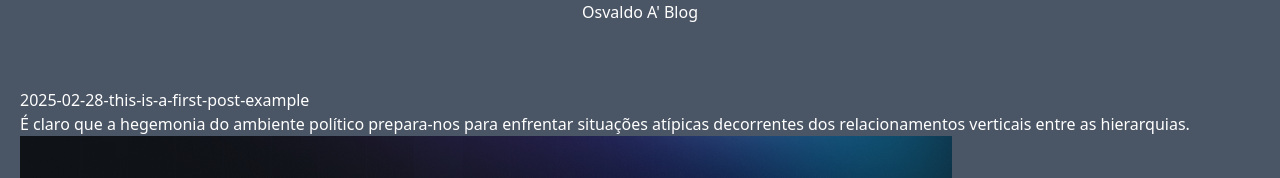
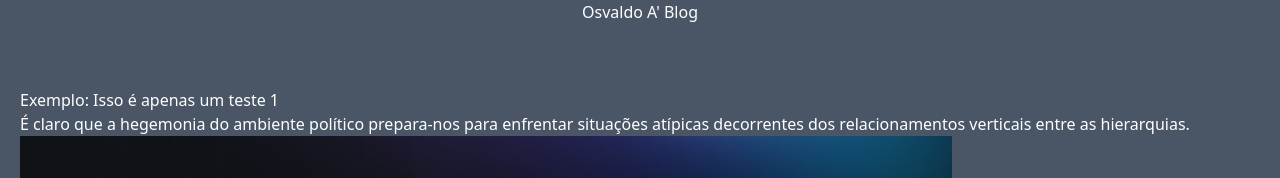
Before and after one commit to oalvesxp/oalvesxp.github.io, a Next.js app: page /posts/2025-02-28-this-is-a-first-post-example in a window 1280 px wide. Shown: the top 178 px of the page. Built offline with nearby package versions, Linux system fonts and the light colour scheme.

Commit message:
fix: improving function get-post-content

```diff
--- a/src/app/posts/[slug]/page.tsx
+++ b/src/app/posts/[slug]/page.tsx
@@ -20,13 +20,13 @@ export async function generateStaticParams() {
 
 export default async function PostPage({ params }: PostPageProps) {
   const { slug } = await params
-  const { content } = getPostContent({ slug })
+  const { post } = getPostContent({ slug })
 
   return (
     <>
       <div>
-        <h1>{slug}</h1>
-        <Markdown>{content}</Markdown>
+        <h1>{post.data.title}</h1>
+        <Markdown>{post.content}</Markdown>
       </div>
     </>
   )
--- a/src/functions/get-post-content.tsx
+++ b/src/functions/get-post-content.tsx
@@ -1,4 +1,5 @@
 import fs from 'node:fs'
+import matter from 'gray-matter'
 
 interface GetPostContentProps {
   slug: string
@@ -7,9 +8,10 @@ interface GetPostContentProps {
 export function getPostContent(props: GetPostContentProps) {
   const folder = './posts/'
   const file = `${folder}${props.slug}.md`
-  const content = fs.readFileSync(file, 'utf-8')
+  const readResult = fs.readFileSync(file, 'utf-8')
+  const post = matter(readResult)
 
   return {
-    content,
+    post,
   }
 }
```
